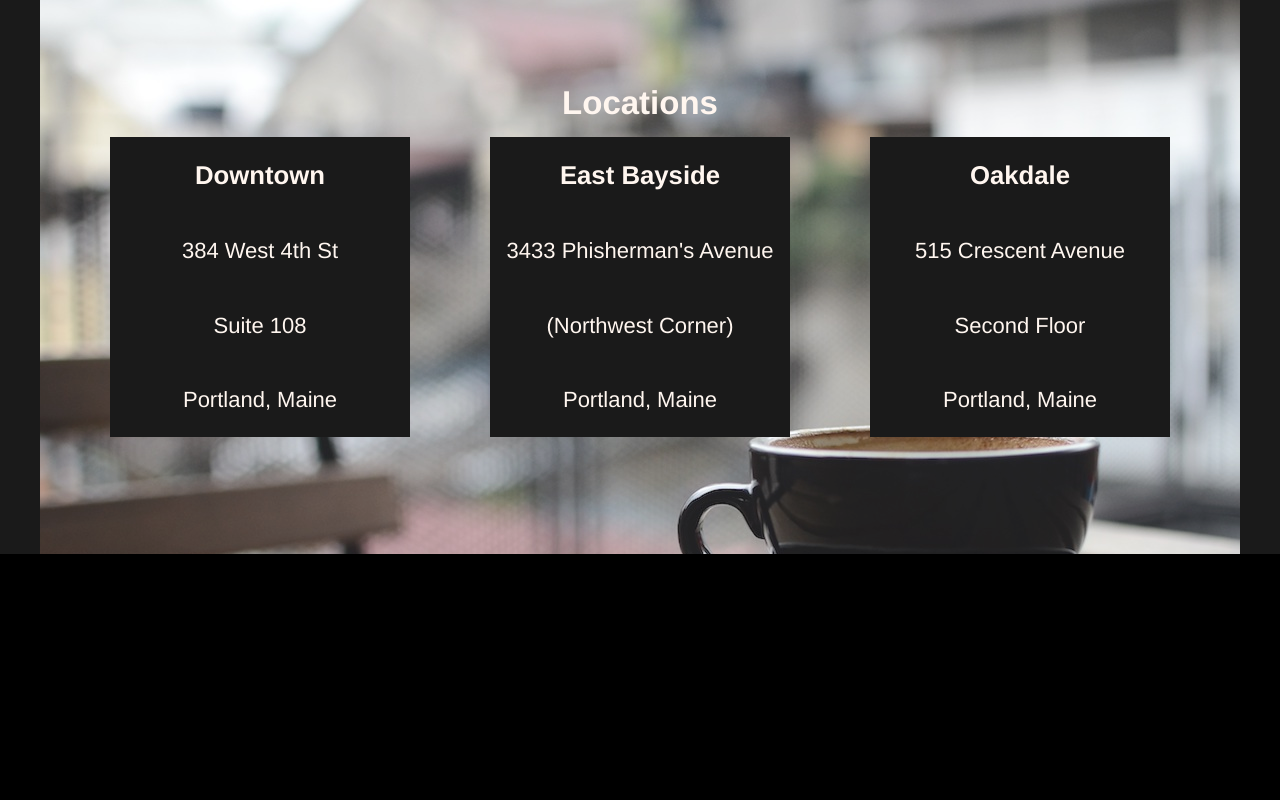
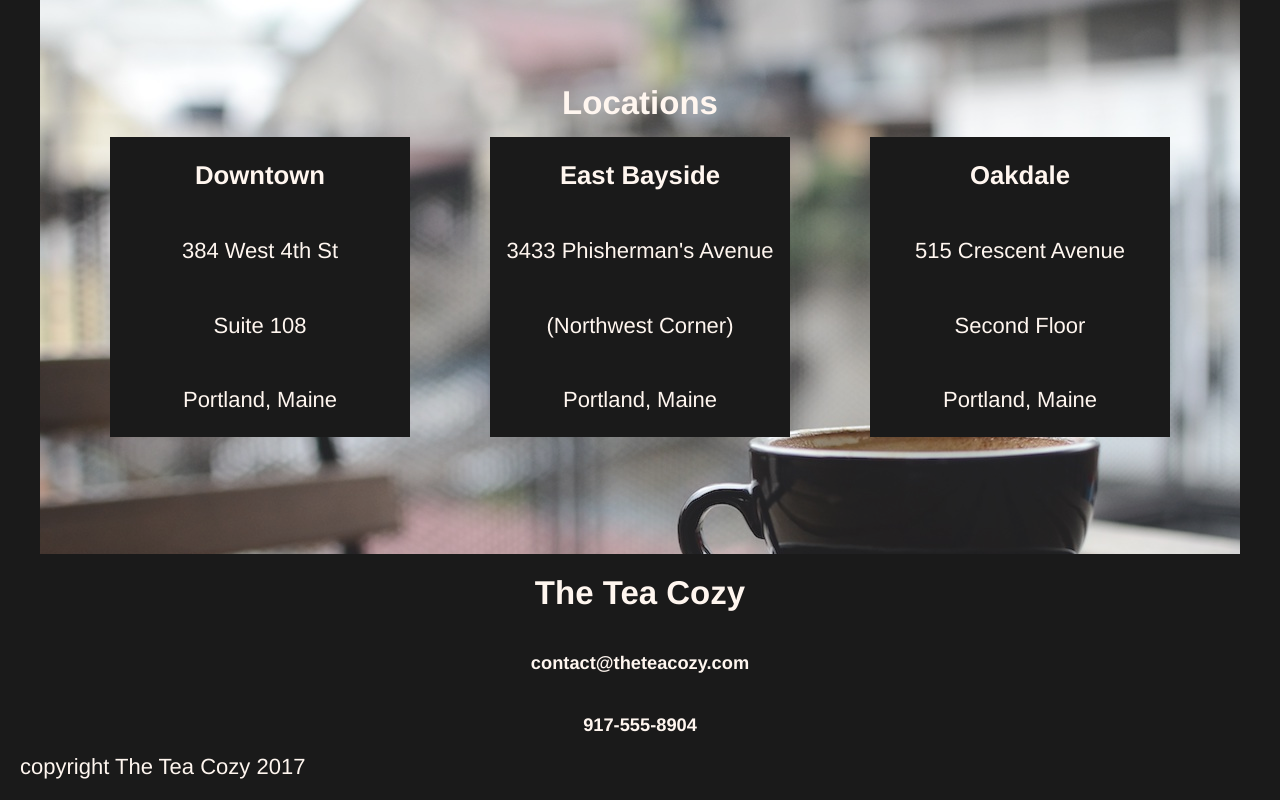
Before and after one commit to rachel-simpson/TeaCozy, a plain HTML site: page index.html in a window 1280 px wide. Shown: the part 1542-2342 px from the top of the page. Before the commit the page ends 2096 px from the top, so only its background shows below. Drawn offline with Linux system fonts and the light colour scheme.

Commit message:
Refactor and proof final html and css.

```diff
--- a/index.html
+++ b/index.html
@@ -58,6 +58,8 @@
       </div>
     </div>
 
+    <!-- location section -->
+
     <div class="locations">
       <h2>Locations</h2>
       <div class="address-container">
@@ -84,5 +86,18 @@
 
   </section>
 
+  <!-- footer area -->
+
+  <footer>
+    <div class="contact">
+      <h2>The Tea Cozy</h2>
+      <h5>contact@theteacozy.com</h5>
+      <h5>917-555-8904</h5>
+    </div>
+    <div class="copyright">
+      <p>copyright The Tea Cozy 2017</p>
+    </div>
+  </footer>
+
 </body>
 </html>
--- a/resources/style.css
+++ b/resources/style.css
@@ -42,6 +42,7 @@ header a {
 
 /* banner section */
 
+footer,
 .main {
   position: relative;
   top: 70px;
@@ -65,7 +66,8 @@ header a {
   width: 1200px;
 }
 
-.mission h2, .mission h4 {
+.mission h2,
+.mission h4 {
   padding: 10px 0;
 }
 
@@ -138,3 +140,19 @@ header a {
   height: 300px;
   width: 300px;
 }
+
+/* footer section */
+
+footer h2,
+footer h5 {
+  padding: 20px;
+}
+
+.contact {
+  height: 200px;
+}
+
+.copyright {
+  padding: 0 0 20px 20px;
+  text-align: left;
+}
```
